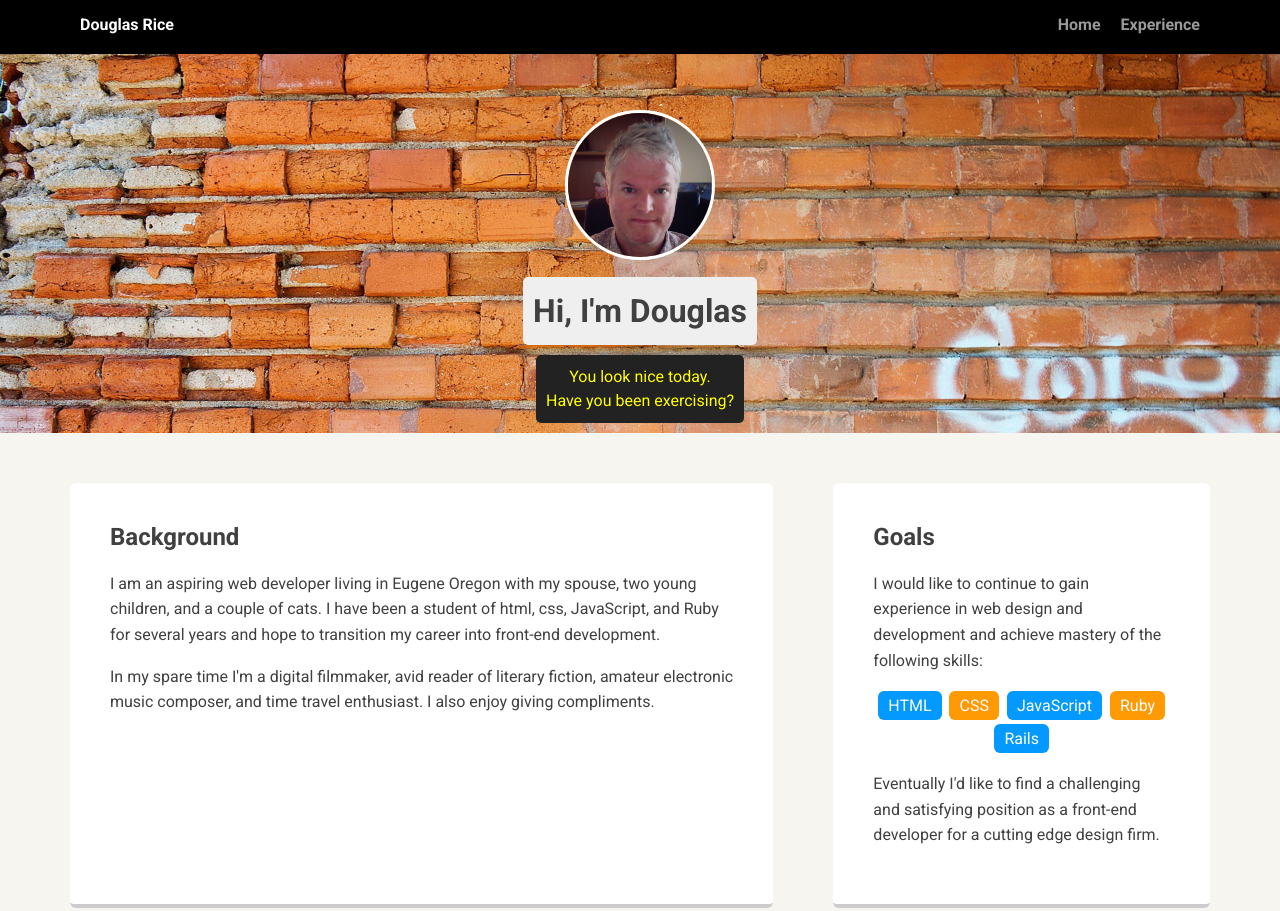
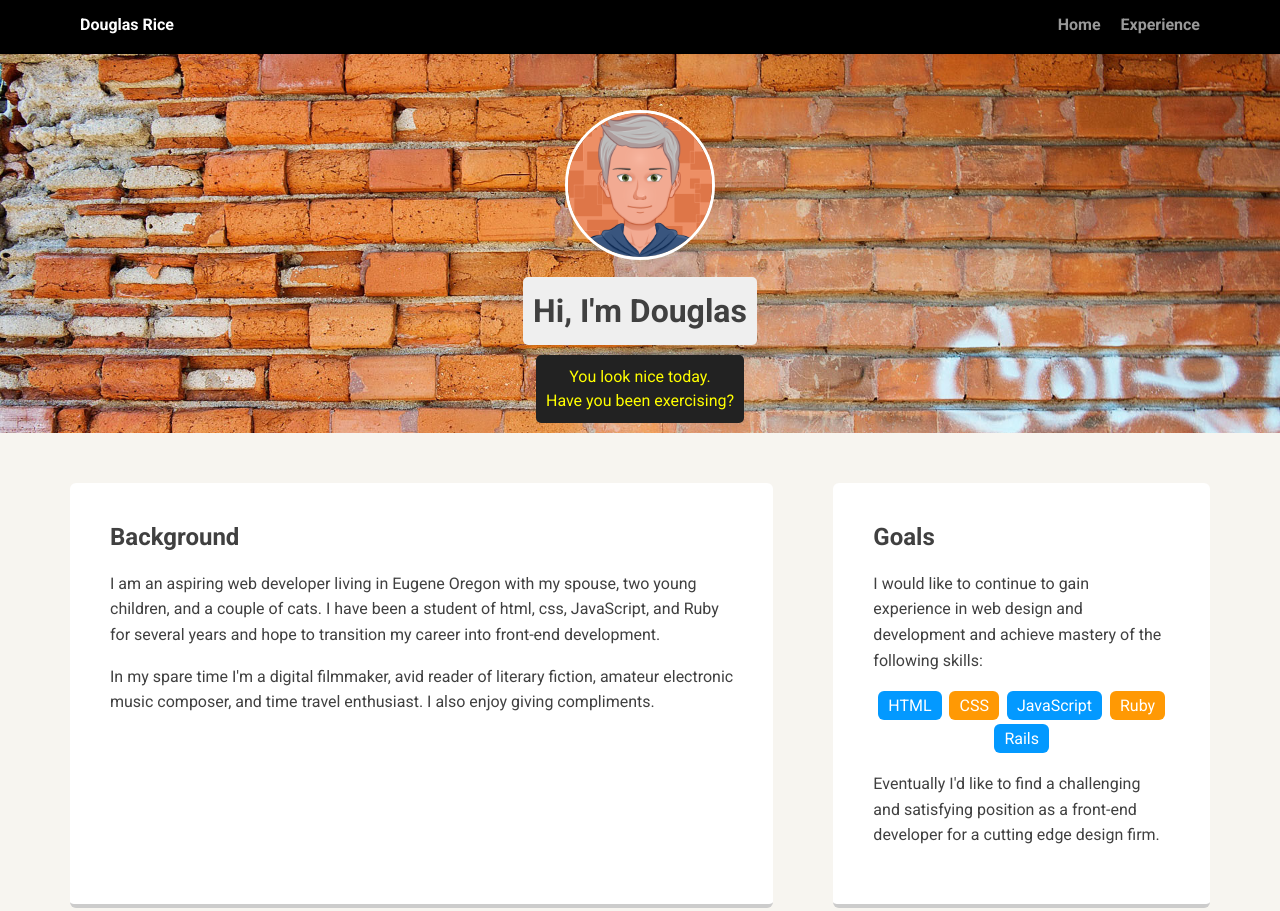
Before and after one commit to douglas-rice/project_1, a plain HTML site: page index.html in a window 1280 px wide. Shown: the top 911 px of the page. Drawn offline with Linux system fonts and the light colour scheme; a web font is replaced by a local one.

Commit message:
minor changes

```diff
--- a/index.html
+++ b/index.html
@@ -17,7 +17,7 @@
     </div>
 
     <header>
-      <img src="images/selfie1.jpg" alt="Photo of Douglas Rice" class="profile-image">
+      <img src="images/avatar2.png" alt="Photo of Douglas Rice" class="profile-image">
       <h1 class="tag name">Hi, I'm Douglas</h1>
       <p class="tag location">You look nice today.<br />Have you been exercising?</p>
     </header>
```
Also changed, not shown: images/avatar2.png (added).
